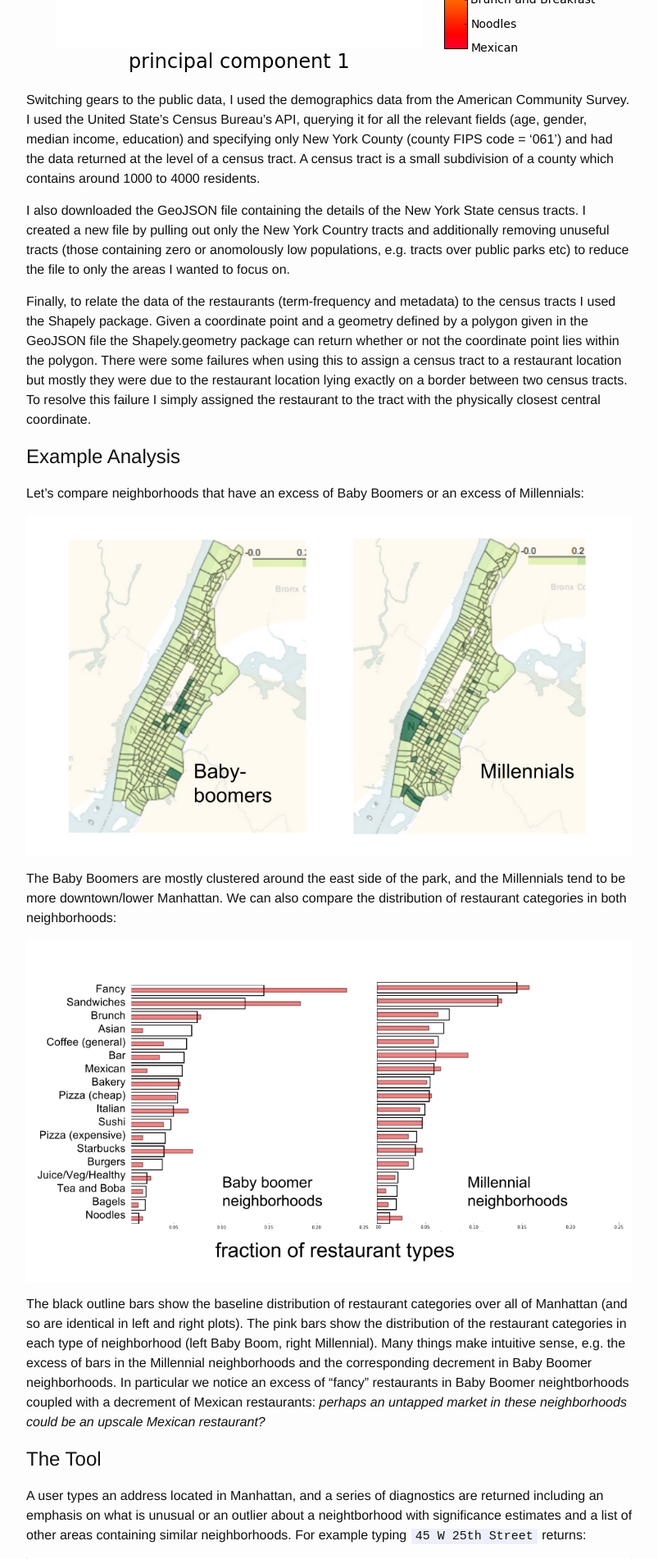
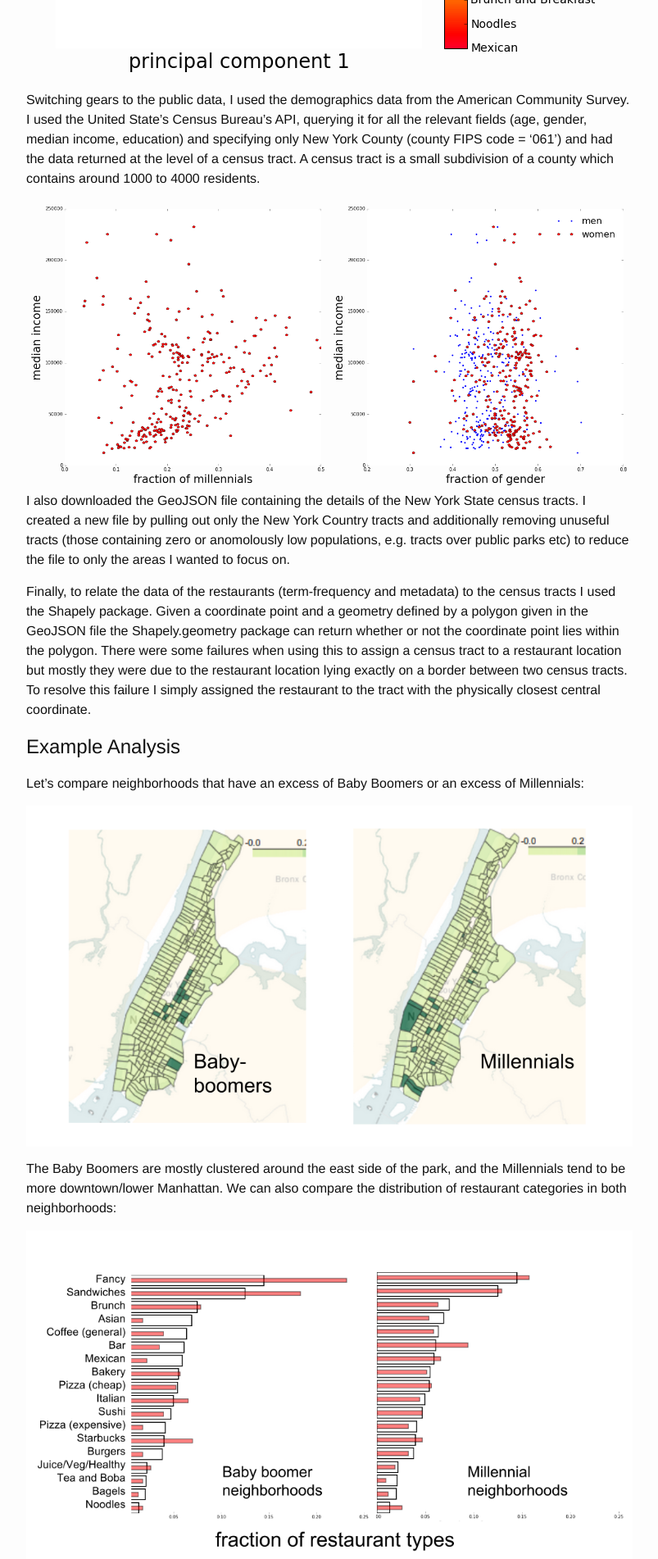
Before and after one commit to alexabate/alexabate.github.io, a Jekyll site: the page built from _posts/2016-10-03-market-insight.md, in a window 1280 px wide. Shown: the part 2986-4888 px from the top of the page at 82% size, without its empty margins (238-1041 px from the left). Built offline with Jekyll 4.4.1, drawn with Linux system fonts in a browser that asks for light colours; some web fonts are replaced.

Commit message:
Update 2016-10-03-market-insight.md

```diff
--- a/_posts/2016-10-03-market-insight.md
+++ b/_posts/2016-10-03-market-insight.md
@@ -61,6 +61,8 @@ The plot below shows the first two principal components of the restaurant - term
 
 Switching gears to the public data, I used the demographics data from the American Community Survey. I used the United State's Census Bureau's [API](https://www.census.gov/developers/), querying it for all the relevant fields (age, gender, median income, education) and specifying only New York County (county FIPS code = '061') and had the data returned at the level of a census tract. A census tract is a small subdivision of a county which contains around 1000 to 4000 residents.
 
+![census1]({{ BASE_PATH }}/images/census_plot1.png) | ![census2]({{ BASE_PATH }}/images/men_women.png)
+
 I also downloaded the GeoJSON file containing the details of the New York State census tracts. I created a new file by pulling out only the New York Country tracts and additionally removing unuseful tracts (those containing zero or anomolously low populations, e.g. tracts over public parks etc) to reduce the file to only the areas I wanted to focus on.
 
 Finally, to relate the data of the restaurants (term-frequency and metadata) to the census tracts I used the Shapely package. Given a coordinate point and a geometry defined by a polygon given in the GeoJSON file the Shapely.geometry package can return whether or not the coordinate point lies within the polygon. There were some failures when using this to assign a census tract to a restaurant location but mostly they were due to the restaurant location lying exactly on a border between two census tracts. To resolve this failure I simply assigned the restaurant to the tract with the physically closest central coordinate.
```
